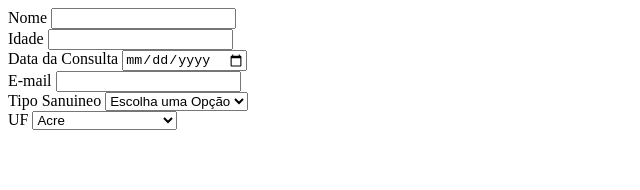
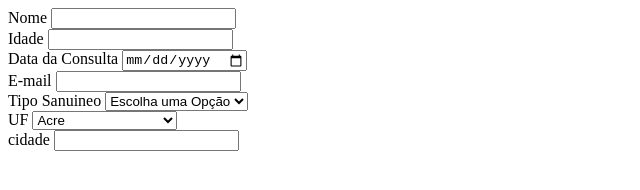
Before and after one commit to YannZin08/superdev-curso-html, a plain HTML site: page paginas/exemplo05-formulario-paciente.html in a window 1280 px wide. Shown: the whole page, without its empty margins (0-640 px from the left). Drawn offline with Linux system fonts and the light colour scheme.

Commit message:
add cidade

```diff
--- a/paginas/exemplo05-formulario-paciente.html
+++ b/paginas/exemplo05-formulario-paciente.html
@@ -81,9 +81,15 @@
                     <option value="SP">São Paulo</option>
                     <option value="SE">Sergipe</option>
                     <option value="TO">Tocantins</option>
-
                  </select>
            </div>
+
+           <div>
+                    <label for="campo-cidade">cidade</label>
+                    <input type="text" id="campo-cidade" name="cidade">
+
+
+            </div>
     </form>
 
 </body>
```
